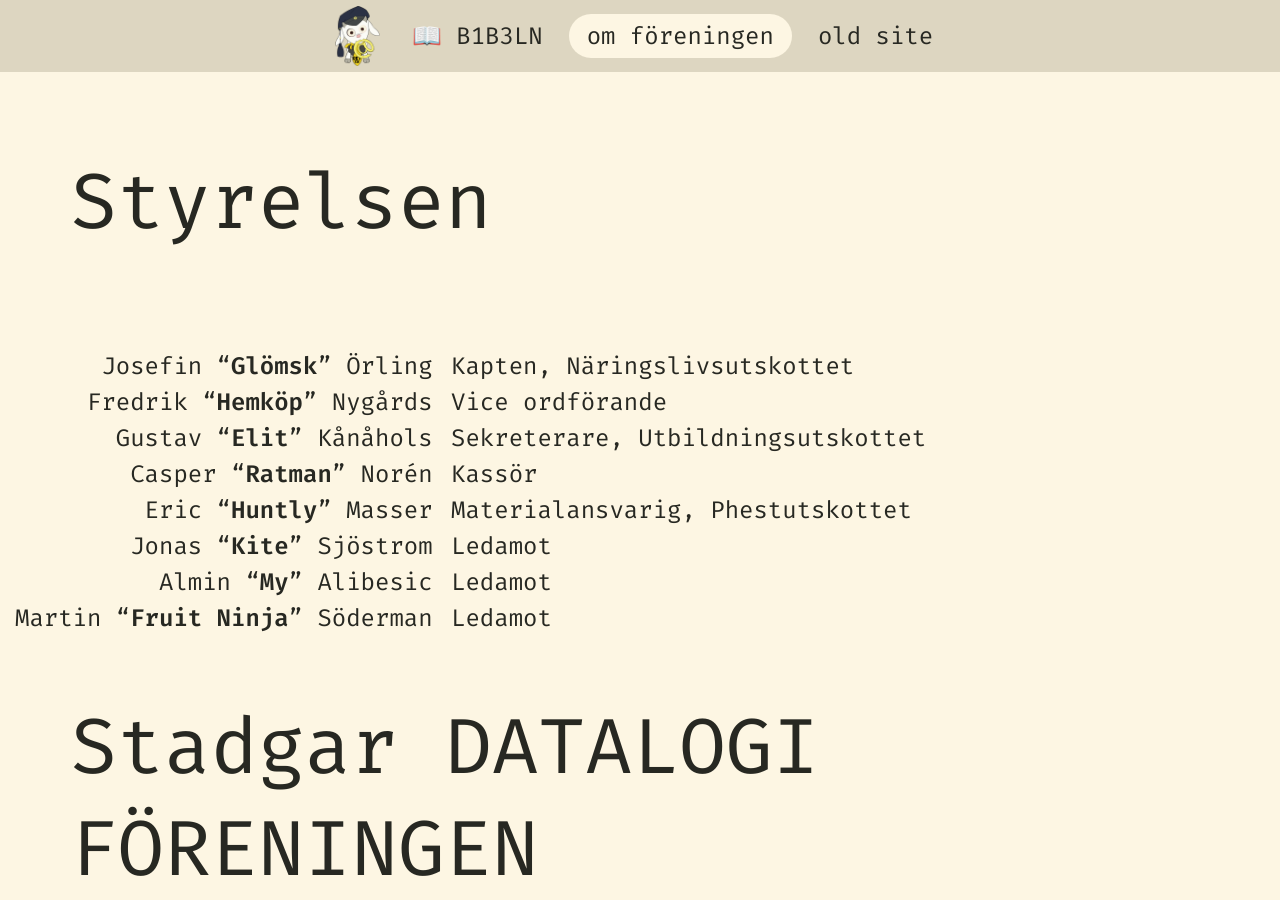
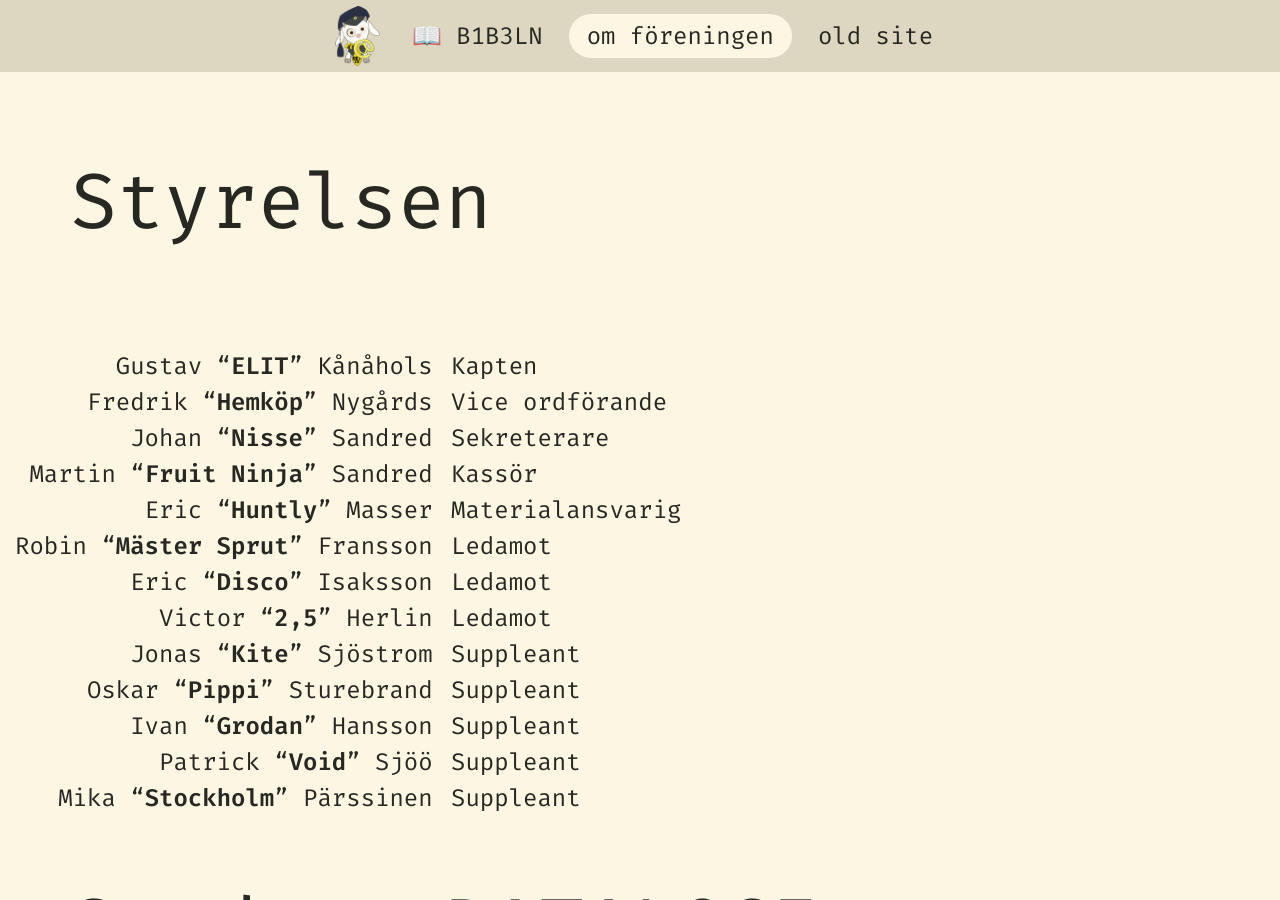
Before and after one commit to dalo-mdu/site, a Jekyll site: the page built from foreningen.md, in a window 1280 px wide and 900 px high. Built offline with Jekyll 4.4.1, drawn with Linux system fonts in a browser that asks for light colours; some web fonts are replaced; our own code applies the rules of GitHub Pages for plain Markdown files.

Commit message:
New year, new people

```diff
--- a/_data/styrelse.yml
+++ b/_data/styrelse.yml
@@ -1,32 +1,52 @@
-- role:  Kapten, Näringslivsutskottet
-  fname: Josefin
-  nick:  Glömsk
-  lname: Örling
+- role:  Kapten
+  fname: Gustav
+  nick:  ELIT
+  lname: Kånåhols
 - role:  Vice ordförande
   fname: Fredrik
   nick:  Hemköp
   lname: Nygårds
-- role:  Sekreterare, Utbildningsutskottet
-  fname: Gustav
-  nick:  Elit
-  lname: Kånåhols
+- role:  Sekreterare
+  fname: Johan
+  nick:  Nisse
+  lname: Sandred
 - role:  Kassör
-  fname: Casper
-  nick:  Ratman
-  lname: Norén
-- role:  Materialansvarig, Phestutskottet
+  fname: Martin
+  nick:  Fruit Ninja
+  lname: Sandred
+- role:  Materialansvarig
   fname: Eric
   nick:  Huntly
   lname: Masser
 - role:  Ledamot
+  fname: Robin
+  nick:  Mäster Sprut
+  lname: Fransson
+- role:  Ledamot
+  fname: Eric
+  nick:  Disco
+  lname: Isaksson
+- role:  Ledamot
+  fname: Victor
+  nick:  "2,5"
+  lname: Herlin
+- role:  Suppleant
   fname: Jonas
   nick:  Kite
   lname: Sjöstrom
-- role:  Ledamot
-  fname: Almin
-  nick:  My
-  lname: Alibesic
-- role:  Ledamot
-  fname: Martin
-  nick:  Fruit Ninja
-  lname: Söderman
+- role:  Suppleant
+  fname: Oskar
+  nick:  Pippi
+  lname: Sturebrand
+- role: Suppleant
+  fname: Ivan
+  nick: Grodan
+  lname: Hansson
+- role: Suppleant
+  fname: Patrick
+  nick: Void
+  lname: Sjöö
+- role: Suppleant
+  fname: Mika
+  nick: Stockholm
+  lname: Pärssinen
```
